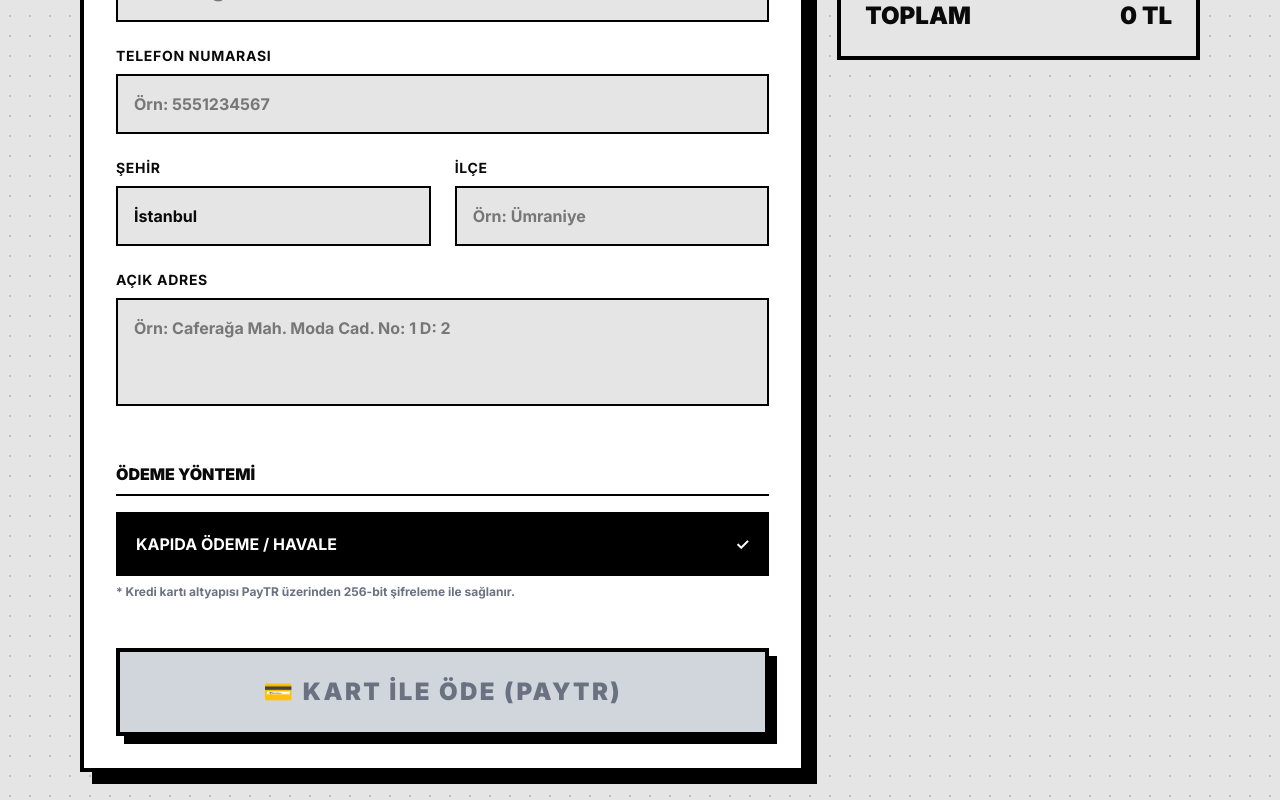
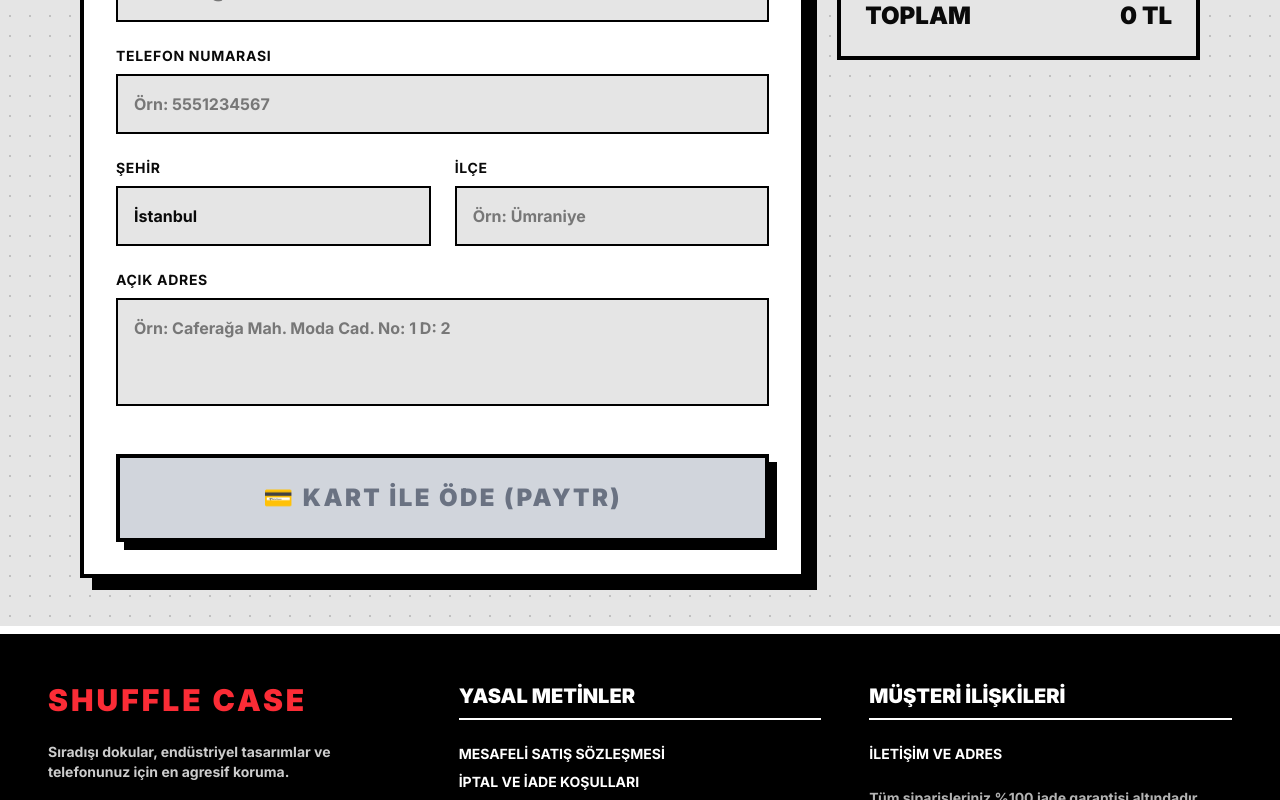
Before and after one commit to gencogedik/showroom, a Next.js app: page /checkout in a window 1280 px wide. Shown: the part 434-1234 px from the top of the page. Built offline with nearby package versions, Linux system fonts and the light colour scheme.

Commit message:
Remove kapıda ödeme text from checkout UI

```diff
--- a/src/app/checkout/page.tsx
+++ b/src/app/checkout/page.tsx
@@ -225,14 +225,7 @@ export default function CheckoutPage() {
                                     />
                                 </div>
 
-                                <div className="mt-8">
-                                    <h3 className="font-black uppercase border-b-2 border-black pb-2 mb-4">Ödeme Yöntemi</h3>
-                                    <div className="bg-black text-white p-4 font-bold uppercase flex items-center justify-between border-4 border-black">
-                                        <span>Kapıda Ödeme / Havale</span>
-                                        <span>✓</span>
-                                    </div>
-                                    <p className="text-xs font-bold text-gray-500 mt-2">* Kredi kartı altyapısı PayTR üzerinden 256-bit şifreleme ile sağlanır.</p>
-                                </div>
+
 
                                 {paytrToken ? (
                                     <div className="mt-6 border-4 border-black bg-white p-2">
```
